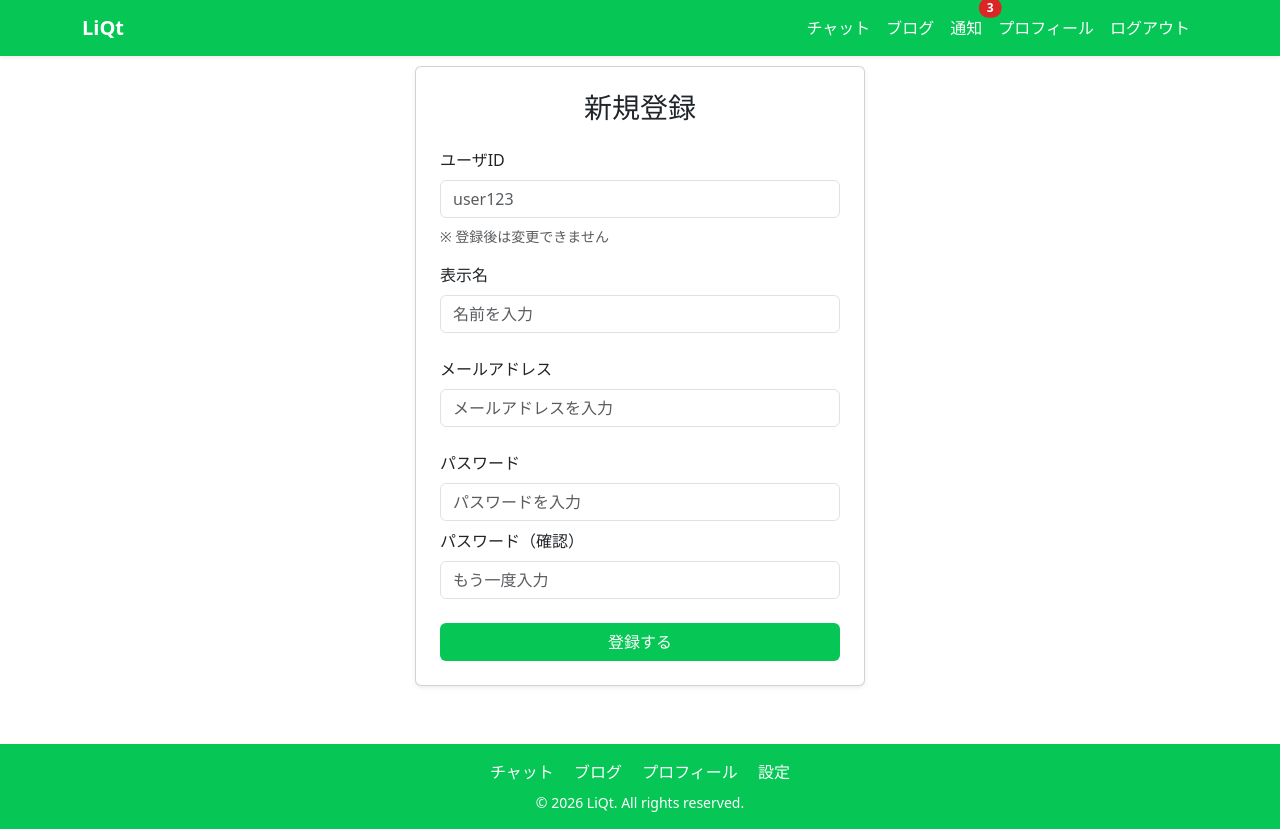
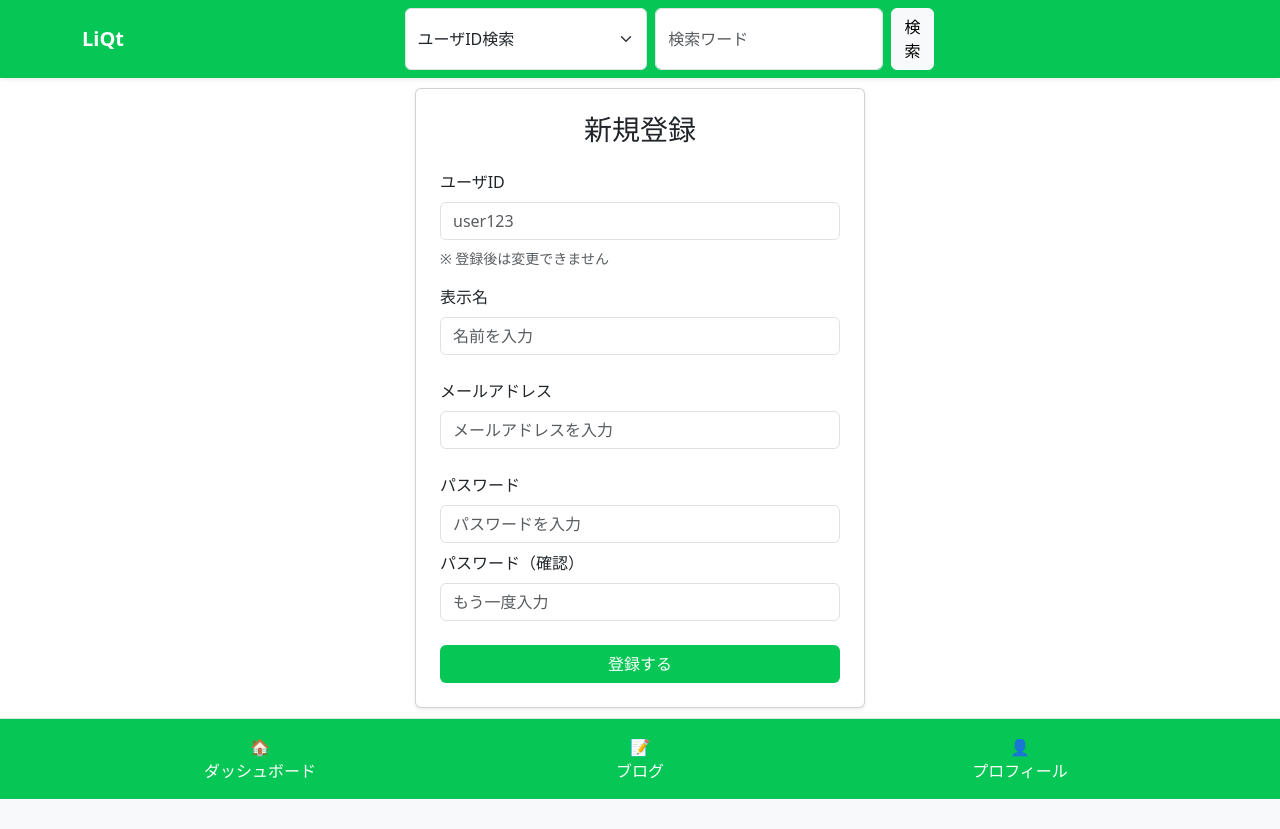
Before and after one commit to tomoakis0113-del/LiQt, a PHP site: page /auth/signup.php in a window 1280 px wide. After the commit the page ends 799 px from the top, so only its background shows below. Run offline with PHP 8.4, Linux system fonts and the light colour scheme.

Commit message:
モックを追加します

```diff
--- a/component/footer.php
+++ b/component/footer.php
@@ -1,16 +1,21 @@
-<footer class="mt-5">
-  <div class="text-white text-center py-3 shadow-sm" style="background-color: #06C755;">
-
-    <!-- メニュー -->
-    <div class="mb-2">
-      <a href="#" class="text-white text-decoration-none me-3">チャット</a>
-      <a href="#" class="text-white text-decoration-none me-3">ブログ</a>
-      <a href="profile.php" class="text-white text-decoration-none me-3">プロフィール</a>
-      <a href="#" class="text-white text-decoration-none">設定</a>
+<footer class="mt-auto border-top" style="background-color: #06C755;">
+  <div class="container py-3">
+    <div class="row text-center">
+      <div class="col">
+        <a href="/dashboard.php" class="text-white text-decoration-none d-block">
+          🏠<br>ダッシュボード
+        </a>
+      </div>
+      <div class="col">
+        <a href="/blogs.php" class="text-white text-decoration-none d-block">
+          📝<br>ブログ
+        </a>
+      </div>
+      <div class="col">
+        <a href="/profile.php" class="text-white text-decoration-none d-block">
+          👤<br>プロフィール
+        </a>
+      </div>
     </div>
-
-    <!-- コピーライト -->
-    <p class="mb-0 small">&copy; 2026 LiQt. All rights reserved.</p>
-
   </div>
 </footer>
--- a/component/header.php
+++ b/component/header.php
@@ -1,53 +1,52 @@
+<?php
+if (session_status() === PHP_SESSION_NONE) {
+    session_start();
+}
+?>
+
 <header>
   <nav class="navbar navbar-expand-lg navbar-dark shadow-sm" style="background-color: #06C755;">
     <div class="container">
 
       <!-- ロゴ -->
-      <a class="navbar-brand fw-bold" href="dashboard.php">LiQt</a>
+      <a class="navbar-brand fw-bold" href="/dashboard.php">
+        LiQt
+      </a>
 
       <!-- ハンバーガー -->
       <button class="navbar-toggler" type="button" data-bs-toggle="collapse" data-bs-target="#navbarNav">
         <span class="navbar-toggler-icon"></span>
       </button>
 
-      <!-- メニュー -->
       <div class="collapse navbar-collapse" id="navbarNav">
-        <ul class="navbar-nav ms-auto align-items-center">
 
-          <!-- チャット -->
-          <li class="nav-item">
-            <a class="nav-link text-white" href="#">チャット</a>
-          </li>
+        <!-- 🔍 検索フォーム -->
+        <form class="d-flex mx-auto w-50" action="/search.php" method="GET">
 
-          <!-- ブログ -->
-          <li class="nav-item">
-            <a class="nav-link text-white" href="#">ブログ</a>
-          </li>
+          <!-- 検索種類 -->
+          <select name="type" class="form-select me-2">
+            <option value="user">ユーザID検索</option>
+            <option value="group">グループ検索</option>
+            <option value="blog">ブログ検索</option>
+          </select>
 
-          <!-- 通知 -->
-          <li class="nav-item position-relative">
-            <a class="nav-link text-white" href="#">
-              通知
-              <!-- バッジ -->
-              <span class="position-absolute top-0 start-100 translate-middle badge rounded-pill bg-danger">
-                3
-              </span>
-            </a>
-          </li>
+          <!-- 入力欄 -->
+          <input
+            type="text"
+            name="keyword"
+            class="form-control me-2"
+            placeholder="検索ワード"
+            required
+          >
 
-          <!-- プロフィール -->
-          <li class="nav-item">
-            <a class="nav-link text-white" href="profile.php">プロフィール</a>
-          </li>
+          <!-- ボタン -->
+          <button class="btn btn-light" type="submit">
+            検索
+          </button>
 
-          <!-- ログアウト -->
-          <li class="nav-item">
-            <a class="nav-link text-white" href="#">ログアウト</a>
-          </li>
+        </form>
 
-        </ul>
       </div>
-
     </div>
   </nav>
 </header>
```
Also changed, not shown: dashboard/dashboard.php (added, +121 -0 lines), docs/Items.md (+11 -11 lines), profile/profile.php (added, +104 -0 lines), component/auth_check.php (added).
